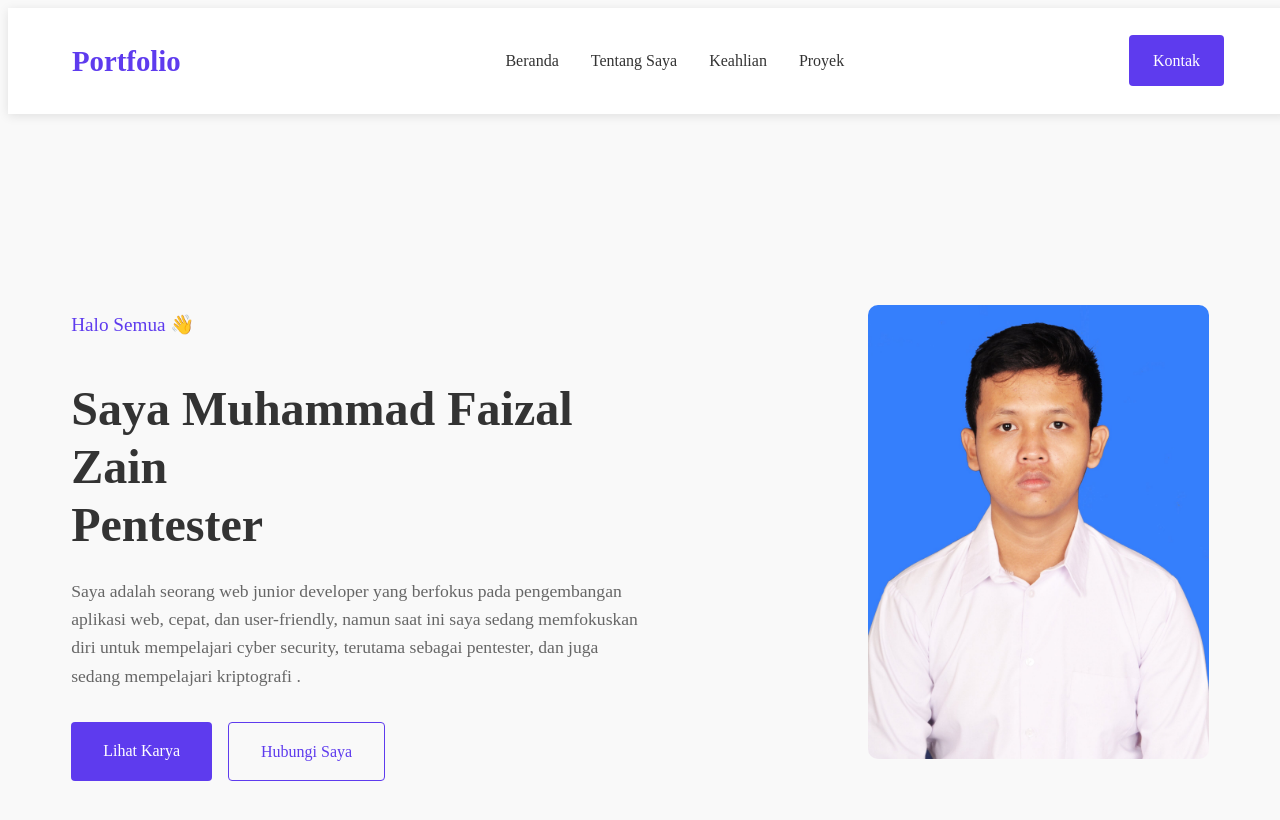
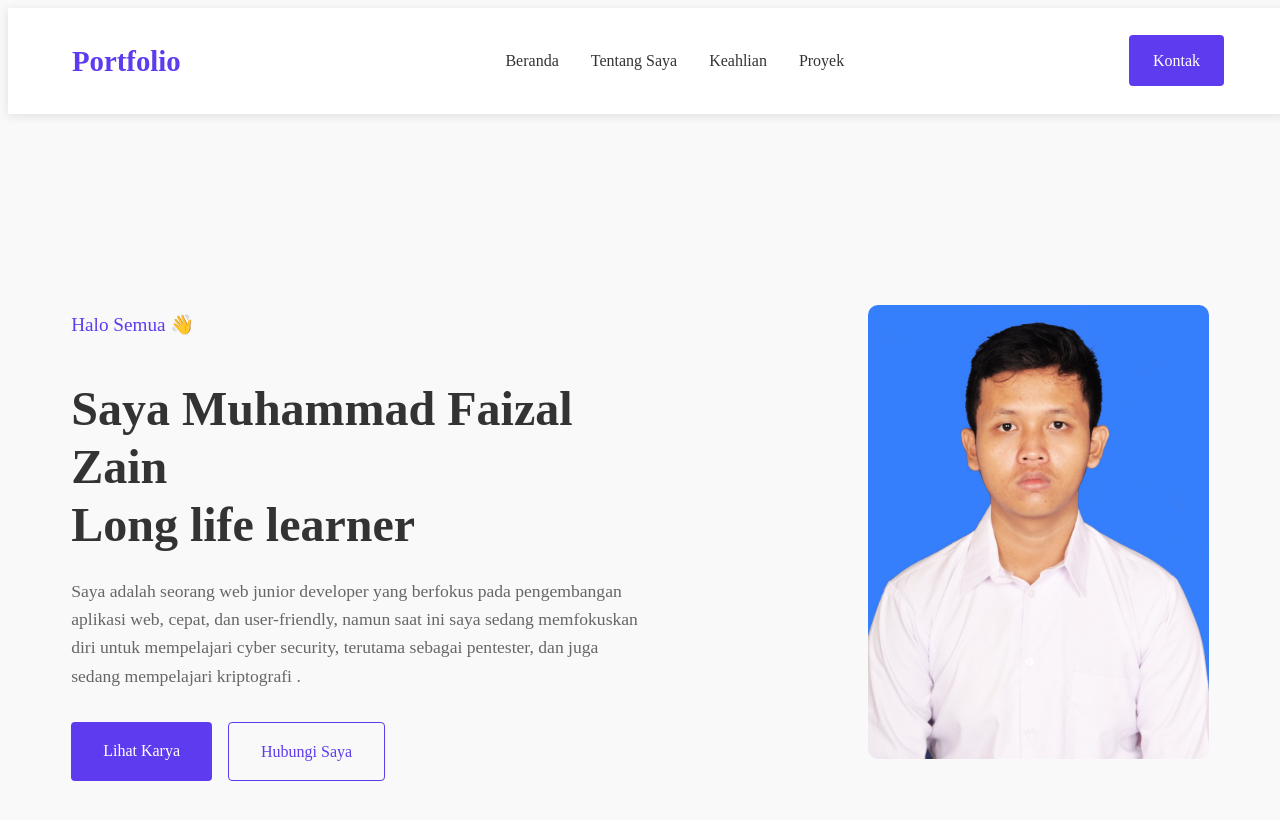
Before and after one commit to faizalzn/portfolio, a plain HTML site: page index.html in a window 1280 px wide. Shown: the top 820 px of the page. Drawn offline with Linux system fonts and the light colour scheme.

Commit message:
Update index.html

```diff
--- a/index.html
+++ b/index.html
@@ -30,7 +30,7 @@
     <section id="home" class="hero">
         <div class="hero-content">
             <p class="hero-greeting">Halo Semua 👋</p>
-            <h1 class="hero-title">Saya Muhammad Faizal Zain<br>Pentester</h1>
+            <h1 class="hero-title">Saya Muhammad Faizal Zain<br>Long life learner</h3>
             <p class="hero-description">Saya adalah seorang web junior developer yang berfokus pada pengembangan aplikasi web, cepat, dan user-friendly, namun saat ini saya sedang memfokuskan diri untuk mempelajari cyber security, terutama sebagai pentester, dan juga sedang mempelajari kriptografi .</p>
             <div class="hero-cta">
                 <a href="#projects" class="btn-primary">Lihat Karya</a>
```
